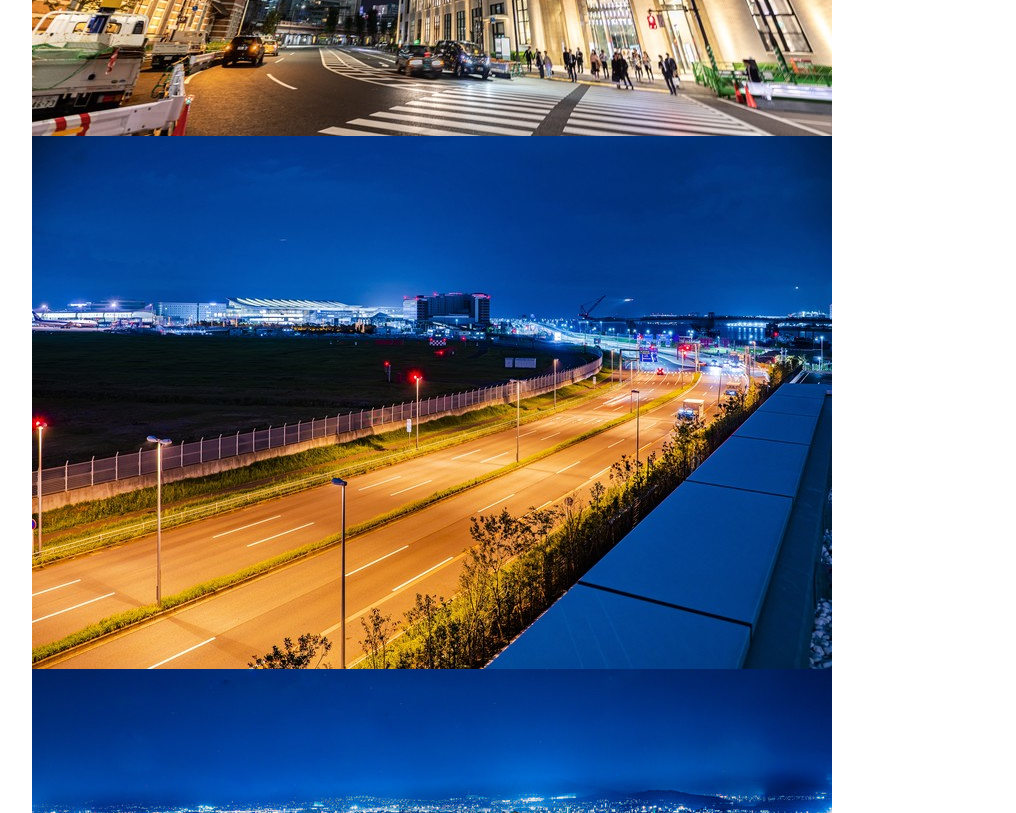
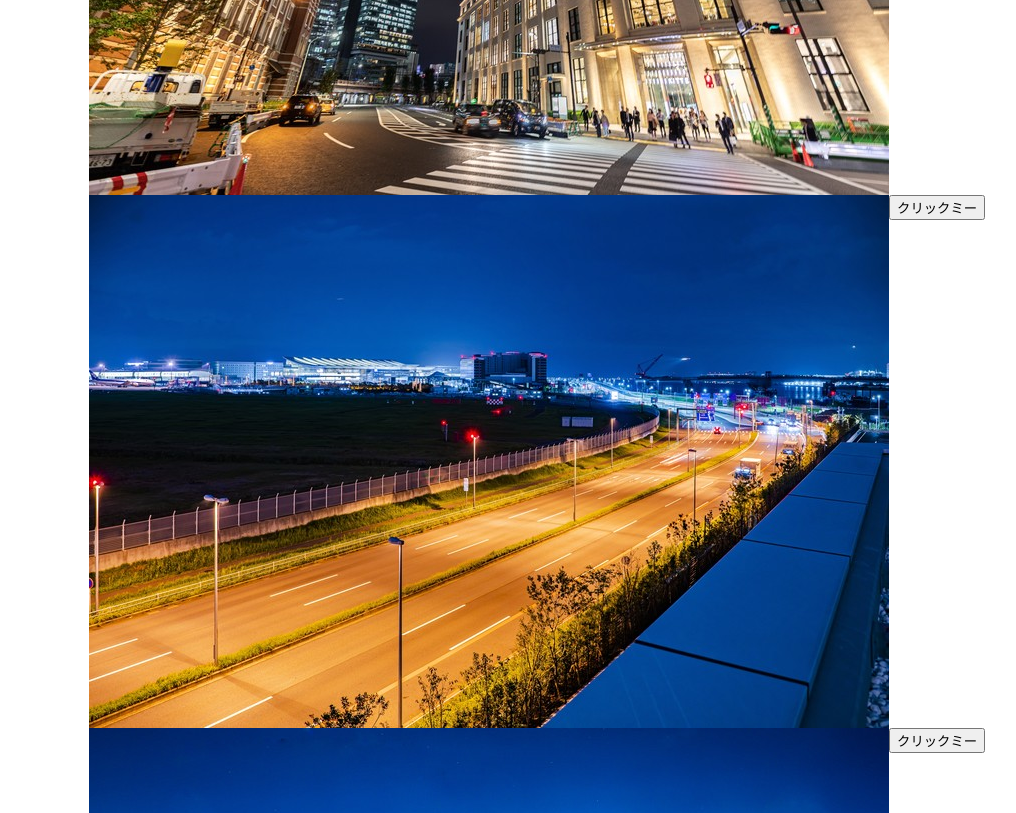
Before and after one commit to kento-yoshidu/NuxtFirebaseApp, a Gatsby site: page / in a window 1280 px wide. Shown: the part 4340-5153 px from the top of the page, without its empty margins (39-1055 px from the left). Built offline with nearby package versions, Linux system fonts and the light colour scheme; Gatsby itself is replaced by a stand-in of ours.

Commit message:
✨ #20 WIP

```diff
--- a/src/__generated__/gatsby-types.d.ts
+++ b/src/__generated__/gatsby-types.d.ts
@@ -2917,7 +2917,7 @@
 type IndexPageQueryVariables = Exact<{ [key: string]: never; }>;
 
 
-type IndexPageQuery = { readonly allImageSharp: { readonly edges: ReadonlyArray<{ readonly node: { readonly id: string, readonly gatsbyImageData: import('gatsby-plugin-image').IGatsbyImageData } }> } };
+type IndexPageQuery = { readonly allImageSharp: { readonly edges: ReadonlyArray<{ readonly node: { readonly gatsbyImageData: import('gatsby-plugin-image').IGatsbyImageData }, readonly next: { readonly gatsbyImageData: import('gatsby-plugin-image').IGatsbyImageData } | null, readonly previous: { readonly gatsbyImageData: import('gatsby-plugin-image').IGatsbyImageData } | null }> } };
 
 type SEOQueryVariables = Exact<{ [key: string]: never; }>;
 
--- a/src/components/Modal.tsx
+++ b/src/components/Modal.tsx
@@ -1,4 +1,6 @@
 import React, { forwardRef } from "react"
+import { useStaticQuery } from "gatsby"
+import { GatsbyImage } from "gatsby-plugin-image"
 
 import * as Styles from "../styles/modal.module.scss"
 
@@ -6,9 +8,12 @@
   count: number
   modalNumber: number
   setModalNumber: Function
+  node: any
 }
 
-const Modal = ({count, modalNumber, setModalNumber }: Props, ref: any) => {
+const Modal = ({ count, modalNumber, setModalNumber, node }: Props, ref: any) => {
+  console.log(node)
+
   const prev = () => {
     modalNumber === 1
       ? setModalNumber(count)
@@ -26,15 +31,25 @@
   }
 
   return (
+    <>
+      {node && (
         <dialog className={Styles.modal} ref={ref}>
           <h1>Modal</h1>
 
           <p>id: {modalNumber}</p>
 
+          <GatsbyImage
+            image={node.node.gatsbyImageData}
+            alt="hoge"
+          />
+
           <button onClick={prev}>Prev</button>
           <button onClick={next}>Next</button>
           <button onClick={() => close()}>閉じる</button>
         </dialog>
+
+      )}
+    </>
   )
 }
 
--- a/src/components/Photo.tsx
+++ b/src/components/Photo.tsx
@@ -1,23 +1,24 @@
 import React from "react"
+import { GatsbyImage } from "gatsby-plugin-image"
 
 type Props = {
-  id: number,
-  title: string
-  setModalNumber: Function
   showModal: Function
+  setModalImage: Function
+  node: any
 }
 
-const Photo = ({ id, title, setModalNumber, showModal }: Props, ref: any) => {
+const Photo = ({ showModal, setModalImage, node }: Props, ref: any) => {
   const handleClick = () => {
     showModal()
-    setModalNumber(id)
+    setModalImage(node)
   }
 
   return (
     <div>
-      <h1>{id}</h1>
-      <p>{title}</p>
-
+      <GatsbyImage
+        image={node.node.gatsbyImageData}
+        alt="hoge"
+      />
       <button onClick={() => handleClick()}>クリックミー</button>
     </div>
   )
--- a/src/pages/index.tsx
+++ b/src/pages/index.tsx
@@ -23,6 +23,7 @@
 
 const IndexPage = ({ data }) => {
   const [modalNumber, setModalNumber] = useState<number>(0)
+  const [modalImage, setModalImage] = useState<any>(null)
 
   const ref = useRef<HTMLDialogElement | null>(null)
 
@@ -126,33 +127,21 @@
             </h2>
           </div>
 
-          {data.allImageSharp.edges.map((node) => {
-            return (
-              <GatsbyImage
-                key={node.node.id}
-                image={node.node.gatsbyImageData}
-                alt="hoge"
-              />
-            )
-          })}
-
           <div className={Styles.section}>
-            {photoData.map((photo) => (
+            {data.allImageSharp.edges.map((node, i) => (
               <Photo
-                key={photo.id}
-                id={photo.id}
-                title={photo.title}
-                setModalNumber={setModalNumber}
+                key={`key${i}`}
+                setModalImage={setModalImage}
                 showModal={showModal}
+                node={node}
               />
             ))}
           </div>
 
           <Modal
             count={photoData.length}
-            modalNumber={modalNumber}
-            setModalNumber={setModalNumber}
             ref={ref}
+            node={modalImage}
           />
         </section>
 
@@ -170,7 +159,12 @@
     allImageSharp {
       edges {
         node {
-          id
+          gatsbyImageData
+        }
+        next {
+          gatsbyImageData
+        }
+        previous {
           gatsbyImageData
         }
       }
```
Also changed, not shown: src/gatsby-types.d.ts (+5 -5 lines). Lines whose indentation alone changed are shown as unchanged.
